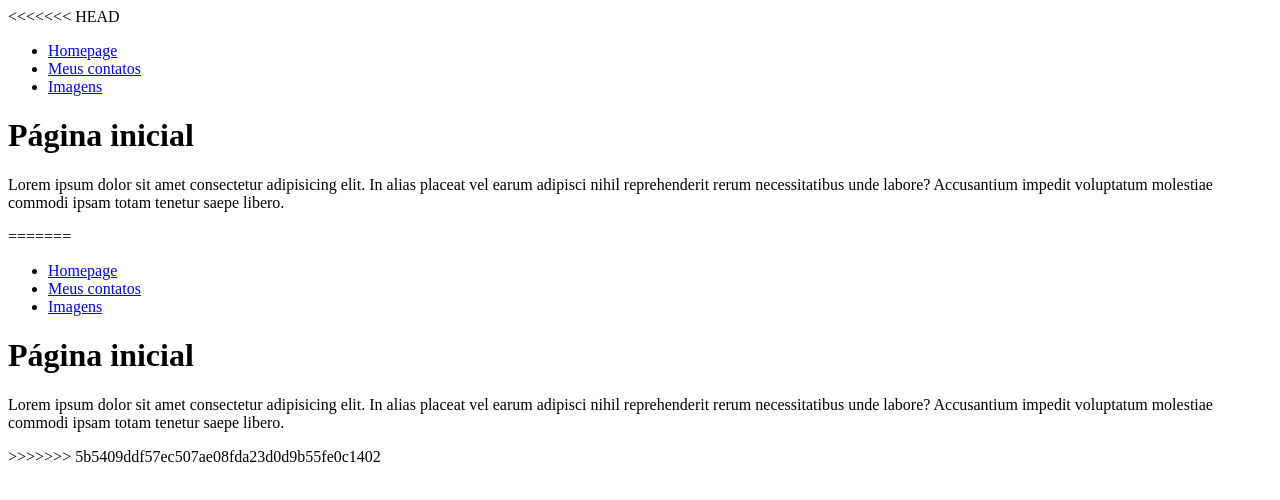
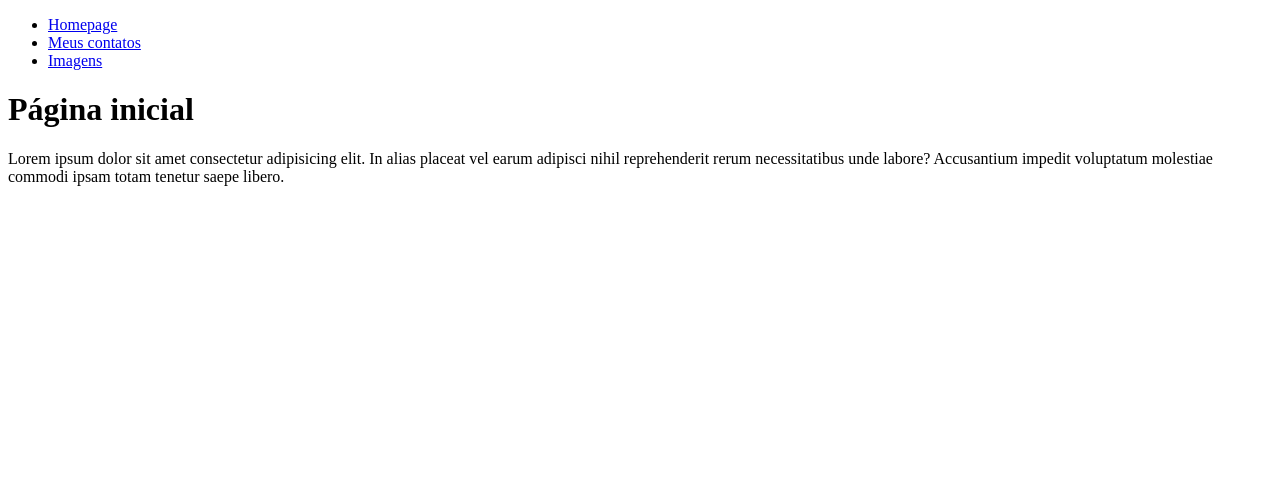
Before and after one commit to danielvdantas/NAVEGA-O-ENTRE-PAGINAS, a plain HTML site: page index.html in a window 1280 px wide. Drawn offline with Linux system fonts and the light colour scheme.

Commit message:
Ajuste e identação no código

```diff
--- a/index.html
+++ b/index.html
@@ -1,4 +1,3 @@
-<<<<<<< HEAD
 <!DOCTYPE html>
 <html lang="pt-br">
 <head>
@@ -28,35 +27,4 @@
         Lorem ipsum dolor sit amet consectetur adipisicing elit. In alias placeat vel earum adipisci nihil reprehenderit rerum necessitatibus unde labore? Accusantium impedit voluptatum molestiae commodi ipsam totam tenetur saepe libero.
     </p>
 </body>
-=======
-<!DOCTYPE html>
-<html lang="pt-br">
-<head>
-    <meta charset="UTF-8">
-    <meta http-equiv="X-UA-Compatible" content="IE=edge">
-    <meta name="viewport" content="width=device-width, initial-scale=1.0">
-    <title>Homepage</title>
-</head>
-<body>
-    <nav>
-        <ul>
-            <li>
-                <a href="index.html">Homepage</a>
-            </li>
-            <li>
-                <a href="contact.html">Meus contatos</a>
-            </li>
-            <li>
-                <a href="files/images.html">Imagens</a>
-            </li>
-        </ul>
-    </nav>
-    <h1>
-        Página inicial
-    </h1>
-    <p>
-        Lorem ipsum dolor sit amet consectetur adipisicing elit. In alias placeat vel earum adipisci nihil reprehenderit rerum necessitatibus unde labore? Accusantium impedit voluptatum molestiae commodi ipsam totam tenetur saepe libero.
-    </p>
-</body>
->>>>>>> 5b5409ddf57ec507ae08fda23d0d9b55fe0c1402
 </html>
```
Also changed, not shown: imagem/index.html (+15 -5 lines).
